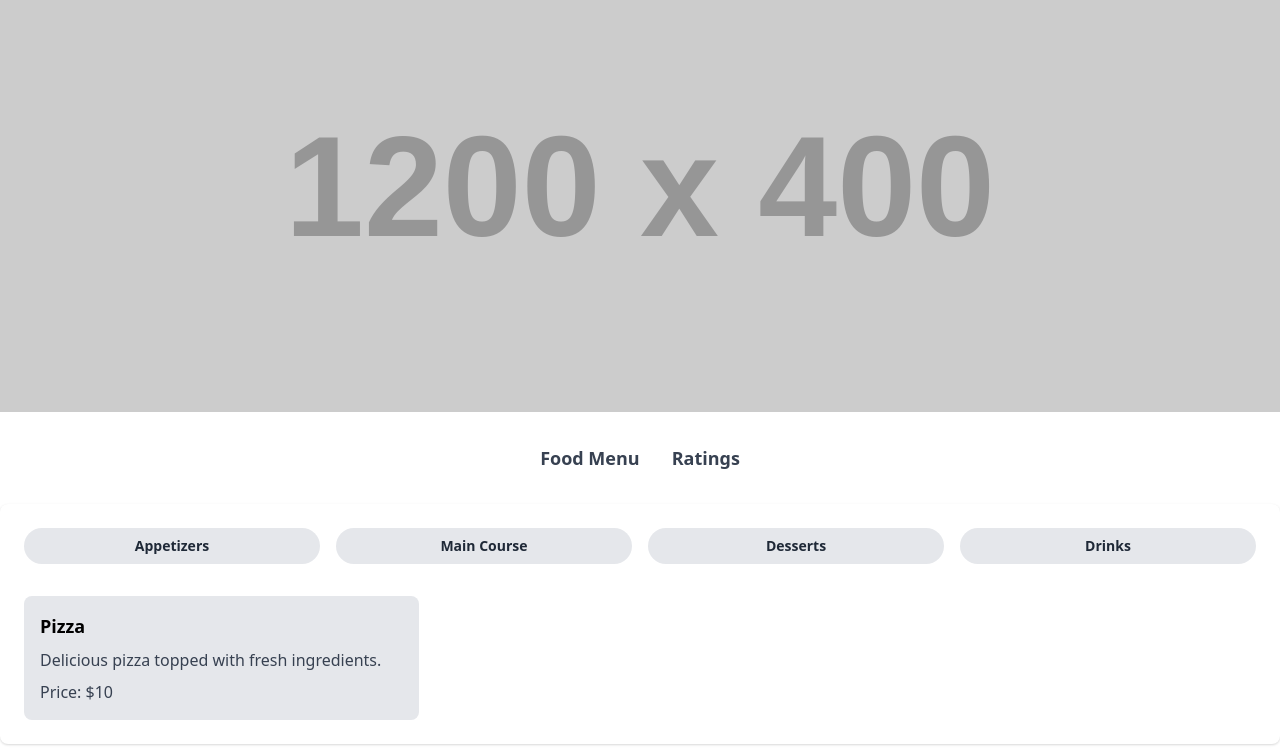
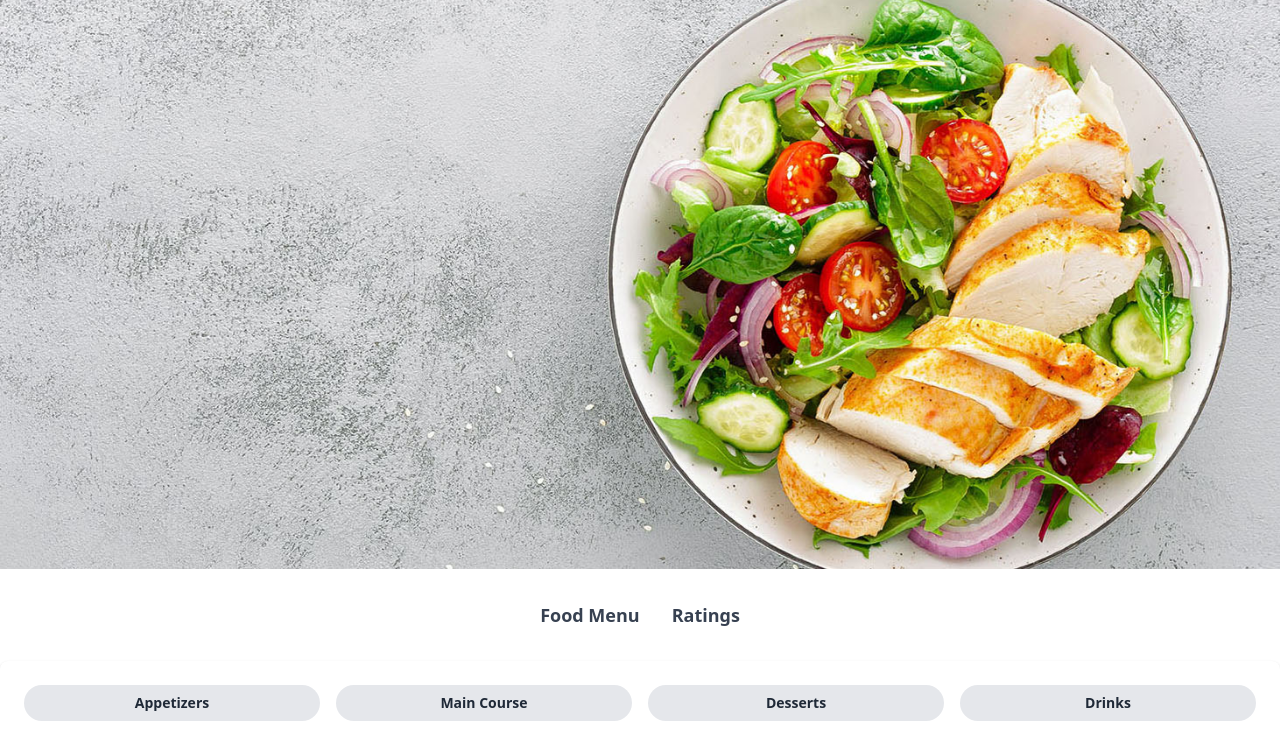
Before and after one commit to Habtu32/martykitchen, a plain HTML site: page index.html in a window 1280 px wide. Shown: the part 39-789 px from the top of the page. Drawn offline with nearby package versions, Linux system fonts and the light colour scheme; placeholder pictures from the web are drawn by us.

Commit message:
Update index.html

```diff
--- a/index.html
+++ b/index.html
@@ -42,7 +42,7 @@
     </header>
     <main class="menu-container">
         <div class="mb-8">
-            <img src="https://via.placeholder.com/1200x400?text=Restaurant+Banner" alt="Restaurant Banner" class="w-full">
+            <img src="images/Banner.jpeg" alt="Restaurant Banner" class="w-full">
         </div>
         <nav class="flex justify-center mb-8">
             <a href="#" class="text-gray-700 font-semibold text-lg mx-4 hover:text-gray-900">Food Menu</a>
```
